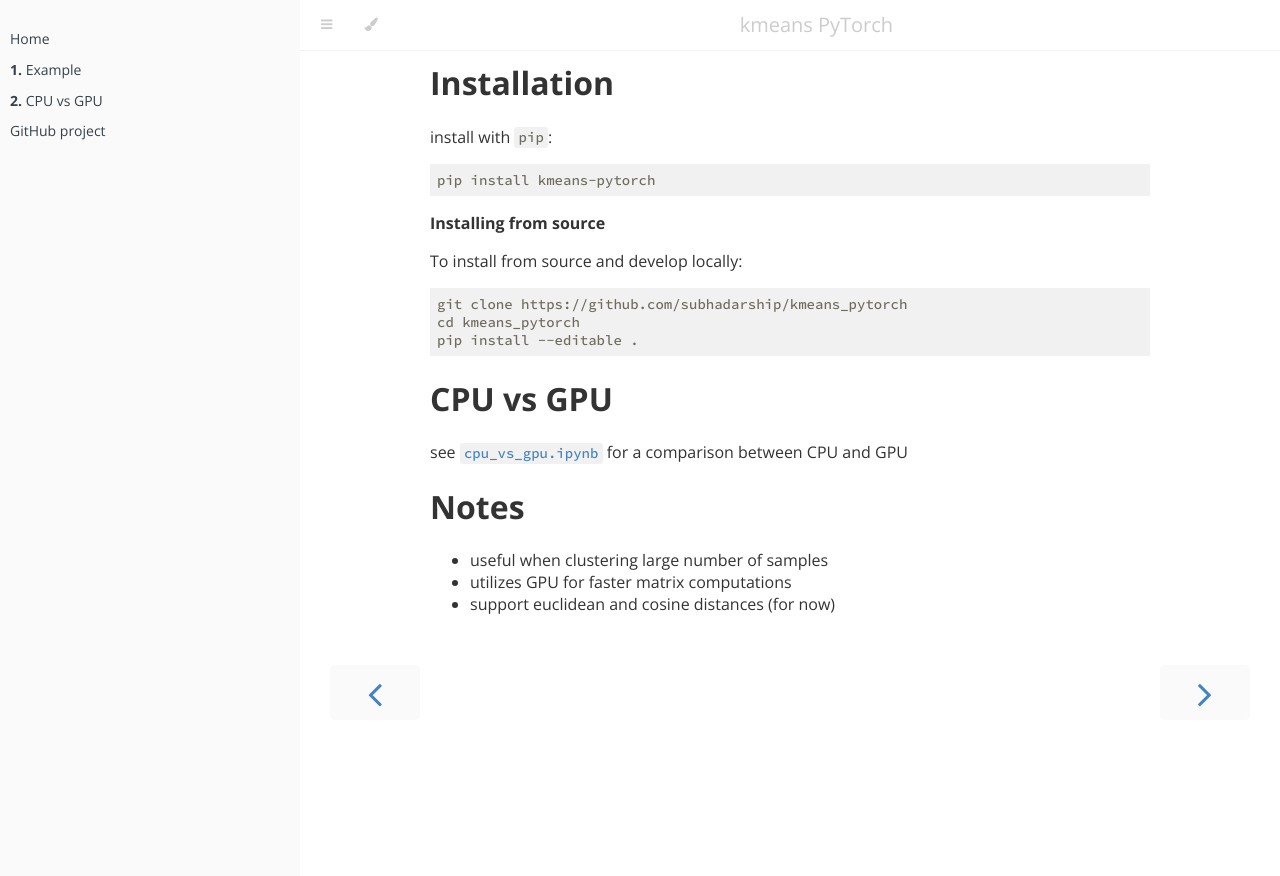
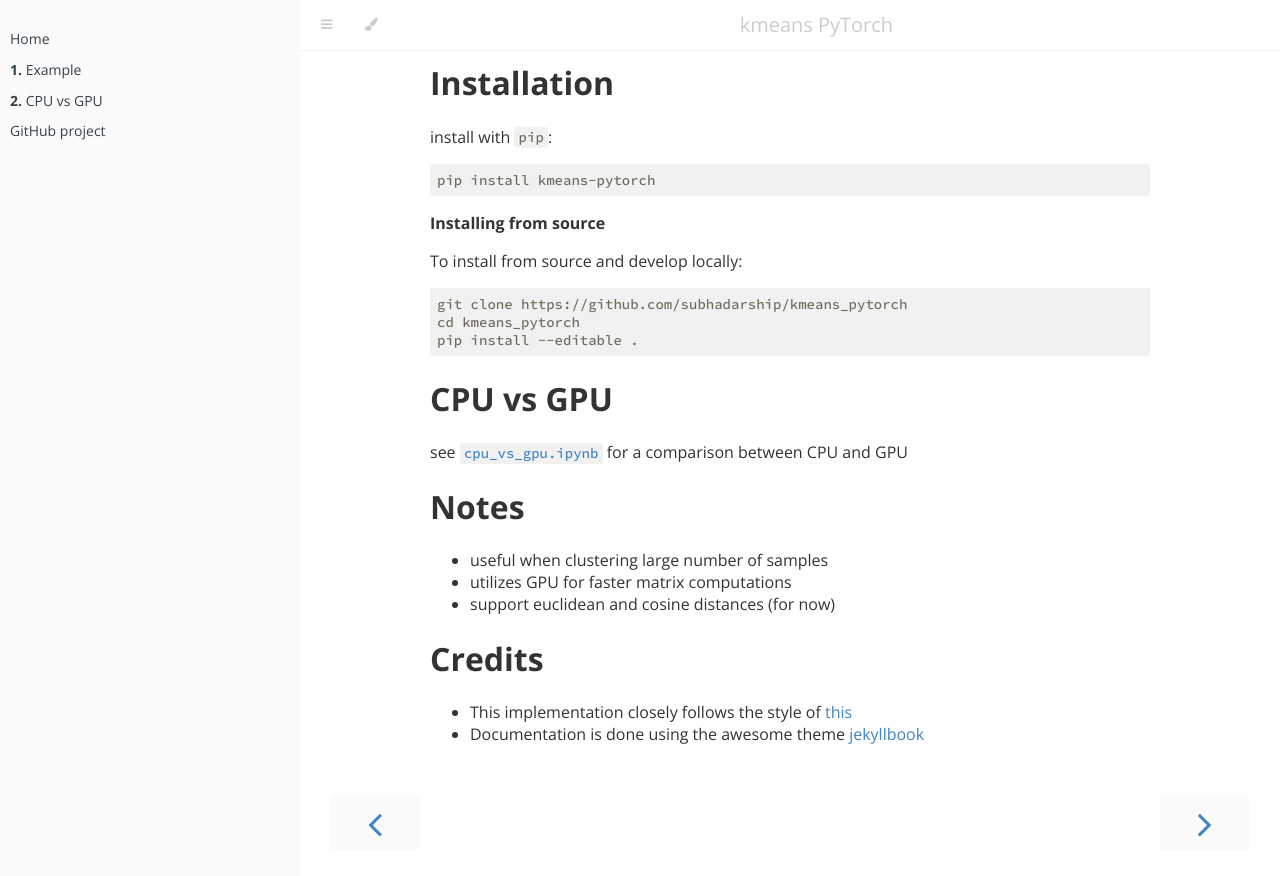
Before and after one commit to subhadarship/kmeans_pytorch, a Jekyll site: the page built from docs/index.md, in a window 1280 px wide and 900 px high, scrolled down 960 px. Shown: the top 876 px of the window. Built offline with Jekyll 4.4.1, drawn with Linux system fonts in a browser that asks for light colours; nearby versions of some CDN libraries; before the commit the page ends 1730 px from its top, so only the background shows below that.

Commit message:
added credits

```diff
--- a/docs/index.md
+++ b/docs/index.md
@@ -54,3 +54,7 @@
 - useful when clustering large number of samples
 - utilizes GPU for faster matrix computations
 - support euclidean and cosine distances (for now)
+
+# Credits
+- This implementation closely follows the style of [this](https://github.com/overshiki/kmeans_pytorch)
+- Documentation is done using the awesome theme [jekyllbook](https://github.com/ebetica/jekyllbook)
```
